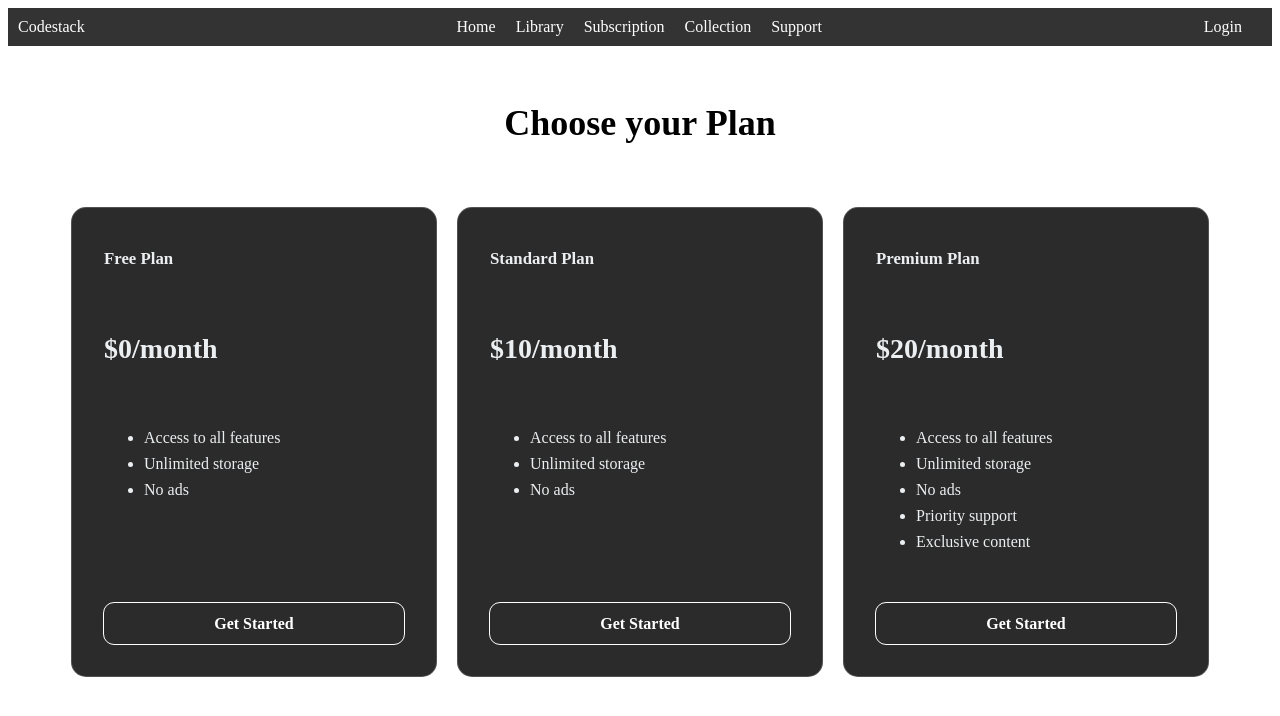
After one commit to SatyamPote/CodeStacks, a Django app: page /Subscription/ in a window 1280 px wide. The commit adds this page. Shown: the top 716 px of the page. Run offline with Django 5.2, Linux system fonts and the light colour scheme.

Commit message:
subscription

```diff
--- /dev/null
+++ b/CodeStacks/Base/templates/Subscription.html
@@ -0,0 +1,241 @@
+<!DOCTYPE html>
+<html lang="en">
+<head>
+  <meta charset="UTF-8">
+  <meta name="viewport" content="width=device-width, initial-scale=1.0">
+  <title>Pricing Page</title>
+  <style>
+    /* CSS for navigation bar */
+    nav {
+        background-color: #333;
+        color: white;
+        padding: 10px;
+        display: flex;
+        justify-content: space-between;
+        align-items: center;
+    }
+
+    nav ul {
+        list-style-type: none;
+        padding: 0;
+        margin: 0;
+        display: flex;
+        justify-content: center;
+        flex-wrap: wrap; /* Allow items to wrap */
+    }
+
+    nav ul li {
+        margin-right: 20px;
+    }
+
+    nav ul li:last-child {
+        margin-right: 0;
+    }
+
+    nav a {
+        color: white;
+        text-decoration: none;
+    }
+
+    nav a:hover {
+        text-decoration: underline;
+    }
+
+    .profile {
+        margin-right: 20px;
+        display: flex;
+        align-items: center;
+    }
+
+    .profile a {
+        margin-left: 10px;
+    }
+
+    .profile .fa-user {
+        font-size: 30px;
+    }
+
+    /* Media queries for responsiveness */
+    @media screen and (max-width: 768px) {
+        nav {
+            flex-direction: column; /* Stack items vertically */
+            align-items: flex-start; /* Align items to the start */
+        }
+
+        .profile {
+            margin-top: 10px; /* Add some space between navigation and profile */
+        }
+    }
+
+    .main__heading {
+      font-weight: 600;
+      font-size: 2.25em;
+      margin-bottom: 1.75em;
+      margin-top: 1.55em;
+      text-align: center;
+      color: #gold;
+    }
+
+    .cards {
+      display: flex;
+      justify-content: center;
+      flex-wrap: wrap;
+      gap: 20px; /* Adjust as needed */
+    }
+
+    .card {
+      --flow-space: 0.5em;
+      --hsl: var(--hue), var(--saturation), var(--lightness);
+      flex: 1 1 calc(33.33% - 20px); /* Adjust for responsivity */
+      max-width: 300px; /* Adjust for responsivity */
+      padding: 1.5em 2em;
+      display: grid;
+      grid-template-rows: auto auto auto 1fr;
+      align-items: start;
+      gap: 1.25em;
+      color: #eceff1;
+      background-color: #2b2b2b;
+      border: 1px solid #eceff133;
+      border-radius: 15px;
+    }
+
+    .card:nth-child(1) {
+      --hue: 165;
+      --saturation: 82.26%;
+      --lightness: 51.37%;
+    }
+
+    .card:nth-child(2) {
+      --hue: 260;
+      --saturation: 50%;
+      --lightness: 51.37%;
+    }
+
+    .card:nth-child(3) {
+      --hue: 20;
+      --saturation: 80%;
+      --lightness: 51.37%;
+    }
+
+    .card__bullets {
+      line-height: 1.4;
+    }
+
+    .card__heading {
+      font-size: 1.05em;
+      font-weight: 600;
+    }
+
+    .card__price {
+      font-size: 1.75em;
+      font-weight: 700;
+    }
+
+    .flow > * + * {
+      margin-top: var(--flow-space, 1.25em);
+    }
+
+    .cta {
+      display: block;
+      align-self: end;
+      margin: 1em 0 0.5em 0;
+      text-align: center;
+      text-decoration: none;
+      color: #fff;
+      background-color: transparent;
+      outline: 1px solid white;
+      padding: 0.7em;
+      border-radius: 10px;
+      font-size: 1rem;
+      font-weight: 600;
+    }
+
+    .card:hover {
+      --lightness: 80%;
+      background: #ffffff80;
+      color: #000;
+      outline: 1px solid rgb(255, 255, 255);
+      box-shadow: inset 0 0 80px whitesmoke, inset 20px 0 80px rgba(255, 0, 255, 0.747),
+        inset -20px 0 80px #0ff, inset 20px 0 300px #f0f, inset -20px 0 300px #0ff,
+        0 0 50px #fff, -10px 0 80px #f0f, 10px 0 80px #0ff;
+      transition: all ease-in-out 0.3s;
+    }
+
+    .card:hover > .cta {
+      outline: none;
+      background-color: #0d0d0d;
+    }
+
+    @media (max-width: 768px) {
+      .card {
+        flex-basis: calc(50% - 20px);
+        max-width: calc(50% - 20px);
+      }
+    }
+
+    @media (max-width: 480px) {
+      .card {
+        flex-basis: calc(100% - 20px);
+        max-width: calc(100% - 20px);
+      }
+    }
+  </style>
+</head>
+<body>
+  <nav>
+    <span>Codestack</span>
+    <ul>
+      <li><a href="{% url 'home' %}">Home</a></li>
+      <li><a href="#">Library</a></li>
+      <li><a href="#">Subscription</a></li>
+      <li><a href="#">Collection</a></li>
+      <li><a href="#">Support</a></li>
+    </ul>
+    <div class="profile">
+      {% if user.is_authenticated %}
+        <i class="fa-solid fa-user"></i>
+        <a href="{% url 'update_profile' user.id %}">Profile</a>
+        <a href="{% url 'logout' %}">Logout</a>
+      {% else %}
+        <a href="{% url 'login' %}">Login</a>
+      {% endif %}
+    </div>
+  </nav>
+
+  <div class="main__heading">Choose your Plan</div>
+  <div class="cards">
+    <div class="card">
+      <p class="card__heading">Free Plan</p>
+      <p class="card__price">$0/month</p>
+      <ul class="card_bullets flow" role="list">
+        <li>Access to all features</li>
+        <li>Unlimited storage</li>
+        <li>No ads</li>
+      </ul>
+      <a class="card__cta cta" href="#basic">Get Started</a>
+    </div>
+    <div class="card">
+      <p class="card__heading">Standard Plan</p>
+      <p class="card__price">$10/month</p>
+      <ul class="card_bullets flow" role="list">
+        <li>Access to all features</li>
+        <li>Unlimited storage</li>
+        <li>No ads</li>
+      </ul>
+      <a class="card__cta cta" href="#standard">Get Started</a>
+    </div>
+    <div class="card">
+      <p class="card__heading">Premium Plan</p>
+      <p class="card__price">$20/month</p>
+      <ul class="card_bullets flow" role="list">
+        <li>Access to all features</li>
+        <li>Unlimited storage</li>
+        <li>No ads</li>
+        <li>Priority support</li>
+        <li>Exclusive content</li>
+      </ul>
+      <a class="card__cta cta" href="#premium">Get Started</a>
+    </div>
+  </div>
+</body>
+</html>
--- a/CodeStacks/Base/templates/home.html
+++ b/CodeStacks/Base/templates/home.html
@@ -13,8 +13,8 @@
         <span>Codestack</span>
         <ul>
             <li><a href="{% url 'home' %}">Home</a></li>
-            <li><a href="#">Library</a></li>
-            <li><a href="#">Subscription</a></li>
+            <li><a href="{% url 'Library' %}">Library</a></li>
+            <li><a href="{% url 'Subscription' %}">Subscription</a></li>
             <li><a href="#">Collection</a></li>
             <li><a href="#">Support</a></li>
         </ul>
--- a/CodeStacks/Base/views.py
+++ b/CodeStacks/Base/views.py
@@ -8,6 +8,15 @@
 
 def home(request):
     return render(request, 'home.html')
+
+def Subscription(request):
+    return render(request, 'Subscription.html')
+
+
+def Library(request):
+    return render(request, 'Library.html')
+
+
 
 from django.contrib.auth import logout as auth_logout
 
--- a/CodeStacks/CodeStacks/urls.py
+++ b/CodeStacks/CodeStacks/urls.py
@@ -9,4 +9,6 @@ urlpatterns = [
     path('home/', views.home, name='home'),
     path('update_profile/<int:user_id>/', views.update_profile, name='update_profile'),
     path('logout/', views.logout, name='logout'),
+    path('Subscription/', views.Subscription, name='Subscription'),
+    path('Library/', views.Library, name='Library'),
 ]
```
Also changed, not shown: CodeStacks/Base/templates/Library.html (added, +124 -0 lines), CodeStacks/db.sqlite3.
